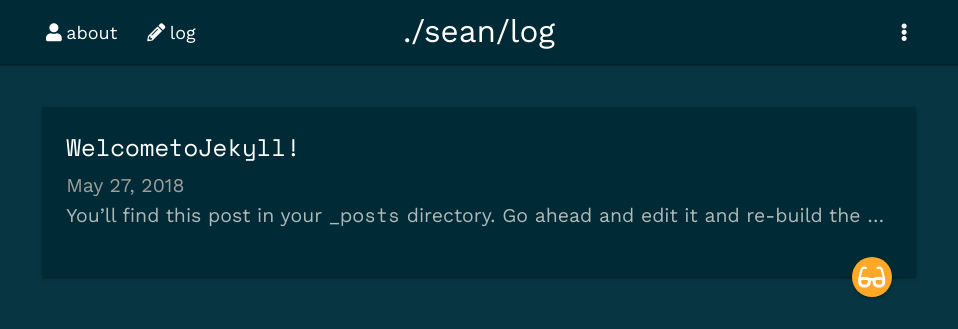
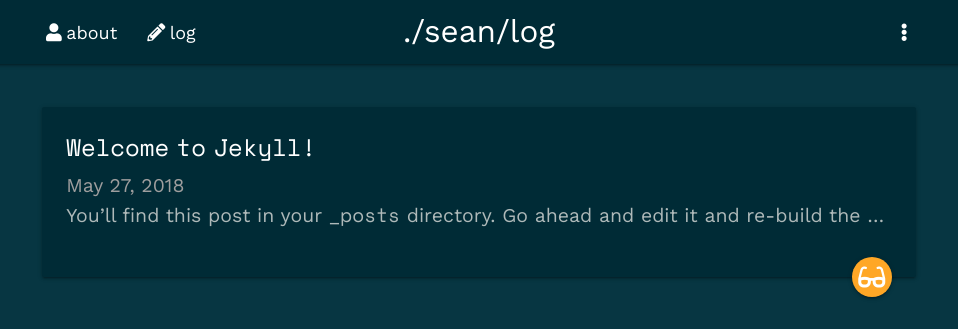
Before and after one commit to sh78/sh78.github.io, a Jekyll site: the page built from log.md, in a window 1280 px wide. Shown: the top 329 px of the page, without its empty margins (161-1119 px from the left). Built offline with Jekyll 4.4.1, drawn with Linux system fonts in a browser that asks for light colours; nearby versions of some CDN libraries.

Commit message:
fix headline word spacing

```diff
--- a/_sass/theme.scss
+++ b/_sass/theme.scss
@@ -9,7 +9,7 @@
   font-family: $headline-font;
   font-weight: 700;
   color: color("grey", "lighten-3");
-  word-spacing: -1rem;
+  word-spacing: -0.3em;
 }
 
 strong {
```
